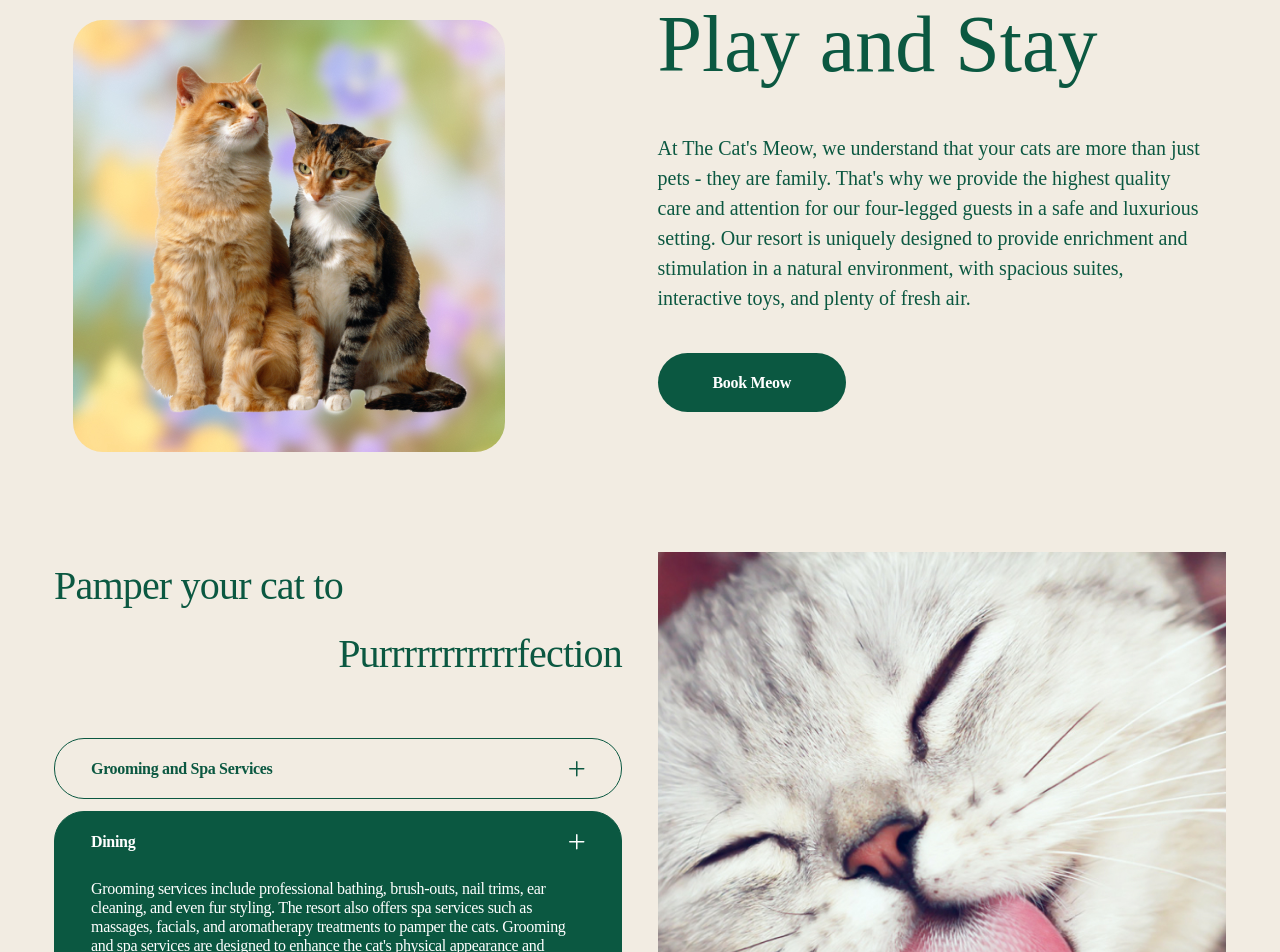
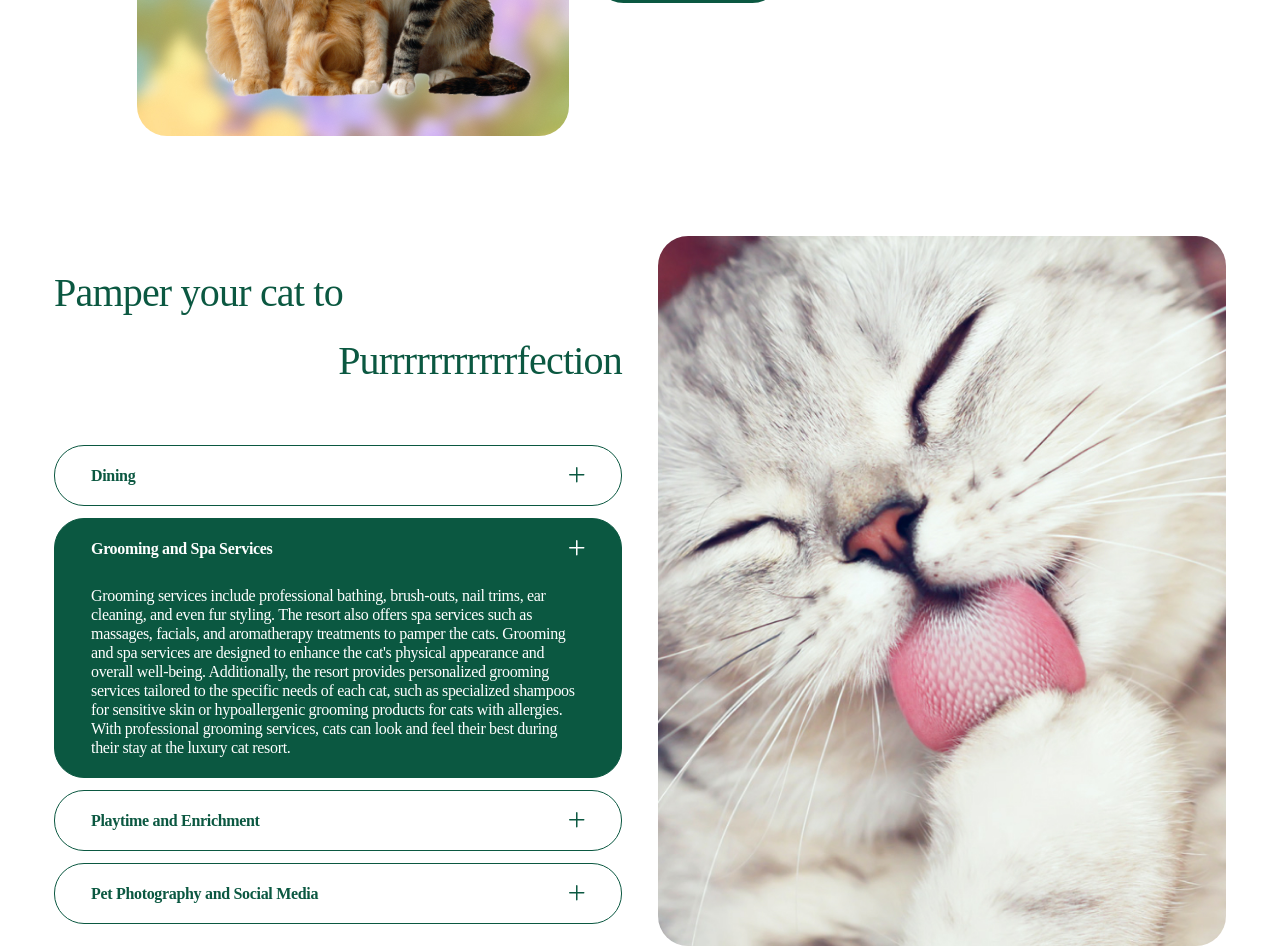
Before and after one commit to sforbawebdev/CatsMeowResort, a Nuxt app: page / in a window 1280 px wide. Shown: the part 880-1832 px from the top of the page. Built offline with nearby package versions, Linux system fonts and the light colour scheme; a web font is replaced by a local one.

Commit message:
start responsive stylings

```diff
--- a/components/Accordion.vue
+++ b/components/Accordion.vue
@@ -27,7 +27,7 @@ export default {
                             <div class="Accordion__panel">
                                 <div class="Accordion__tab">
                                     <span>
-                                        Grooming and Spa Services
+                                        Dining
                                     </span>
                                     <svg width="16" height="16" viewBox="0 0 16 16" fill="none" xmlns="http://www.w3.org/2000/svg">
                                         <path fill-rule="evenodd" clip-rule="evenodd" d="M7.7813 6.5835e-07C8.19551 0.000543537 8.53085 0.33677 8.53031 0.750983L8.51196 14.751C8.51142 15.1652 8.17519 15.5005 7.76098 15.5C7.34677 15.4995 7.01142 15.1632 7.01196 14.749L7.03031 0.749017C7.03086 0.334804 7.36708 -0.00054228 7.7813 6.5835e-07Z" fill="#0B5841"/>
@@ -45,7 +45,43 @@ export default {
                             <div class="Accordion__panel open">
                                 <div class="Accordion__tab">
                                     <span>
-                                        Dining
+                                        Grooming and Spa Services
+                                    </span>
+                                    <svg width="16" height="16" viewBox="0 0 16 16" fill="none" xmlns="http://www.w3.org/2000/svg">
+                                        <path fill-rule="evenodd" clip-rule="evenodd" d="M7.7813 6.5835e-07C8.19551 0.000543537 8.53085 0.33677 8.53031 0.750983L8.51196 14.751C8.51142 15.1652 8.17519 15.5005 7.76098 15.5C7.34677 15.4995 7.01142 15.1632 7.01196 14.749L7.03031 0.749017C7.03086 0.334804 7.36708 -0.00054228 7.7813 6.5835e-07Z" fill="#0B5841"/>
+                                        <path fill-rule="evenodd" clip-rule="evenodd" d="M0 7.75C0 7.33579 0.335786 7 0.75 7H14.75C15.1642 7 15.5 7.33579 15.5 7.75C15.5 8.16421 15.1642 8.5 14.75 8.5H0.75C0.335786 8.5 0 8.16421 0 7.75Z" fill="#0B5841"/>
+                                    </svg>
+                                </div>
+                                <div class="Accordion__content">
+                                    <p>
+                                        Grooming services include professional bathing, brush-outs, nail trims, ear cleaning, and even fur styling. The resort also offers spa services such as massages, facials, and aromatherapy treatments to pamper the cats. Grooming and spa services are designed to enhance the cat's physical appearance and overall well-being. Additionally, the resort provides personalized grooming services tailored to the specific needs of each cat, such as specialized shampoos for sensitive skin or hypoallergenic grooming products for cats with allergies. With professional grooming services, cats can look and feel their best during their stay at the luxury cat resort.
+                                    </p>
+                                </div>
+                            </div>
+                        </li>
+                        <li class="Accordion__item">
+                            <div class="Accordion__panel">
+                                <div class="Accordion__tab">
+                                    <span>
+                                        Playtime and Enrichment
+                                    </span>
+                                    <svg width="16" height="16" viewBox="0 0 16 16" fill="none" xmlns="http://www.w3.org/2000/svg">
+                                        <path fill-rule="evenodd" clip-rule="evenodd" d="M7.7813 6.5835e-07C8.19551 0.000543537 8.53085 0.33677 8.53031 0.750983L8.51196 14.751C8.51142 15.1652 8.17519 15.5005 7.76098 15.5C7.34677 15.4995 7.01142 15.1632 7.01196 14.749L7.03031 0.749017C7.03086 0.334804 7.36708 -0.00054228 7.7813 6.5835e-07Z" fill="#0B5841"/>
+                                        <path fill-rule="evenodd" clip-rule="evenodd" d="M0 7.75C0 7.33579 0.335786 7 0.75 7H14.75C15.1642 7 15.5 7.33579 15.5 7.75C15.5 8.16421 15.1642 8.5 14.75 8.5H0.75C0.335786 8.5 0 8.16421 0 7.75Z" fill="#0B5841"/>
+                                    </svg>
+                                </div>
+                                <div class="Accordion__content">
+                                    <p>
+                                        Grooming services include professional bathing, brush-outs, nail trims, ear cleaning, and even fur styling. The resort also offers spa services such as massages, facials, and aromatherapy treatments to pamper the cats. Grooming and spa services are designed to enhance the cat's physical appearance and overall well-being. Additionally, the resort provides personalized grooming services tailored to the specific needs of each cat, such as specialized shampoos for sensitive skin or hypoallergenic grooming products for cats with allergies. With professional grooming services, cats can look and feel their best during their stay at the luxury cat resort.
+                                    </p>
+                                </div>
+                            </div>
+                        </li>
+                        <li class="Accordion__item">
+                            <div class="Accordion__panel">
+                                <div class="Accordion__tab">
+                                    <span>
+                                        Pet Photography and Social Media
                                     </span>
                                     <svg width="16" height="16" viewBox="0 0 16 16" fill="none" xmlns="http://www.w3.org/2000/svg">
                                         <path fill-rule="evenodd" clip-rule="evenodd" d="M7.7813 6.5835e-07C8.19551 0.000543537 8.53085 0.33677 8.53031 0.750983L8.51196 14.751C8.51142 15.1652 8.17519 15.5005 7.76098 15.5C7.34677 15.4995 7.01142 15.1632 7.01196 14.749L7.03031 0.749017C7.03086 0.334804 7.36708 -0.00054228 7.7813 6.5835e-07Z" fill="#0B5841"/>
@@ -109,6 +145,9 @@ export default {
     &__block {
         width: 50%;
         padding: 0px 18px;
+        display: flex;
+        flex-direction: column;
+        justify-content: center;
     }
 
     &__image {
@@ -116,6 +155,7 @@ export default {
         margin: 0 auto;
         max-width: 100%;
         height: auto;
+        border-radius: 30px;
     }
 
     &__content {
--- a/components/Container.vue
+++ b/components/Container.vue
@@ -7,7 +7,8 @@
 <style lang="scss" scoped>
     .container {
         font-family: Chivo;
-        background-color: #F2ECE2;
         padding: 0px 36px;
+        margin: 0 auto;
+        max-width: 1440px;
     }
 </style>
--- a/components/Header.vue
+++ b/components/Header.vue
@@ -15,13 +15,17 @@
         font-family: 'Asul';
         font-style: normal;
         font-weight: 400;
-        font-size: 176px;
         text-align: center;
         width: 100%;
         text-align: center;
         letter-spacing: -0.05em;
         line-height: 213px;
         color: #BA692E;
+        font-size: 90px;
+
+        @media screen and (min-width: 1440px) {
+            font-size: 176px;
+        }
     }
 }
 </style>
--- a/components/Hero.vue
+++ b/components/Hero.vue
@@ -11,8 +11,16 @@
     &__image {
         width: 100%;
         height: auto;
-        max-height: 820px;
         object-fit: cover;
+        max-height: 100vh;
+
+        @media screen and (min-width: 768px) {
+            max-height: 437px;
+        }
+
+        @media screen and (min-width: 1440px) {
+            max-height: 820px;
+        }
     }
 }
 </style>
--- a/components/Intro.vue
+++ b/components/Intro.vue
@@ -37,6 +37,12 @@
                 line-height: 97px;
                 text-align: center;
                 margin-left: 58px;
+                display: none;
+
+                @media screen and (min-width: 768px) {
+                   display: block;
+                }
+
 
         }
 
@@ -48,7 +54,11 @@
 
         &__image {
             display: flex;
-            align-items: end;
+            align-items: center;
+
+            @media screen and (min-width: 1440px) {
+                align-items: flex-end;
+            }
 
             img {
                 border-radius: 30px;
@@ -59,16 +69,30 @@
             display: flex;
             flex-direction: column;
             color: #0B5841;
-            padding-left: 153px;
             max-width: 550px;
+            padding-left: 0;
+
+            @media screen and (min-width: 768px) {
+                padding-left: 25px;
+            }
+
+            @media screen and (min-width: 1440px) {
+                padding-left: 153px;
+            }
 
             &-title {
                 font-family: 'Asul';
                 font-style: normal;
                 font-weight: 400;
-                font-size: 80px;
-                line-height: 97px;
-                padding-bottom: 40px;
+                font-size: 42px;
+                line-height: 50px;
+                padding-bottom: 30px;
+
+                @media screen and (min-width: 1440px) {
+                    font-size: 80px;
+                    line-height: 97px;
+                    padding-bottom: 40px;
+                }
             }
         }
 
@@ -76,9 +100,13 @@
             font-family: 'Chivo';
             font-style: normal;
             font-weight: 400;
-            font-size: 20px;
             line-height: 30px;
             padding-bottom: 40px;
+            font-size: 14px;
+
+            @media screen and (min-width: 1440px) {
+                font-size: 20px;
+            }
         }
 
         &__cta-row {
--- a/layouts/Default.vue
+++ b/layouts/Default.vue
@@ -1,9 +1,15 @@
 <template>
     <Header/>
-    <div>
+    <div class="body">
         <NavigationTab />
         <MainNavigation />
         <slot />
     </div>
     <Footer/>
 </template>
+
+<style lang="scss" scoped>
+    .body {
+        background-color: #F2ECE2;
+    }
+</style>
```
